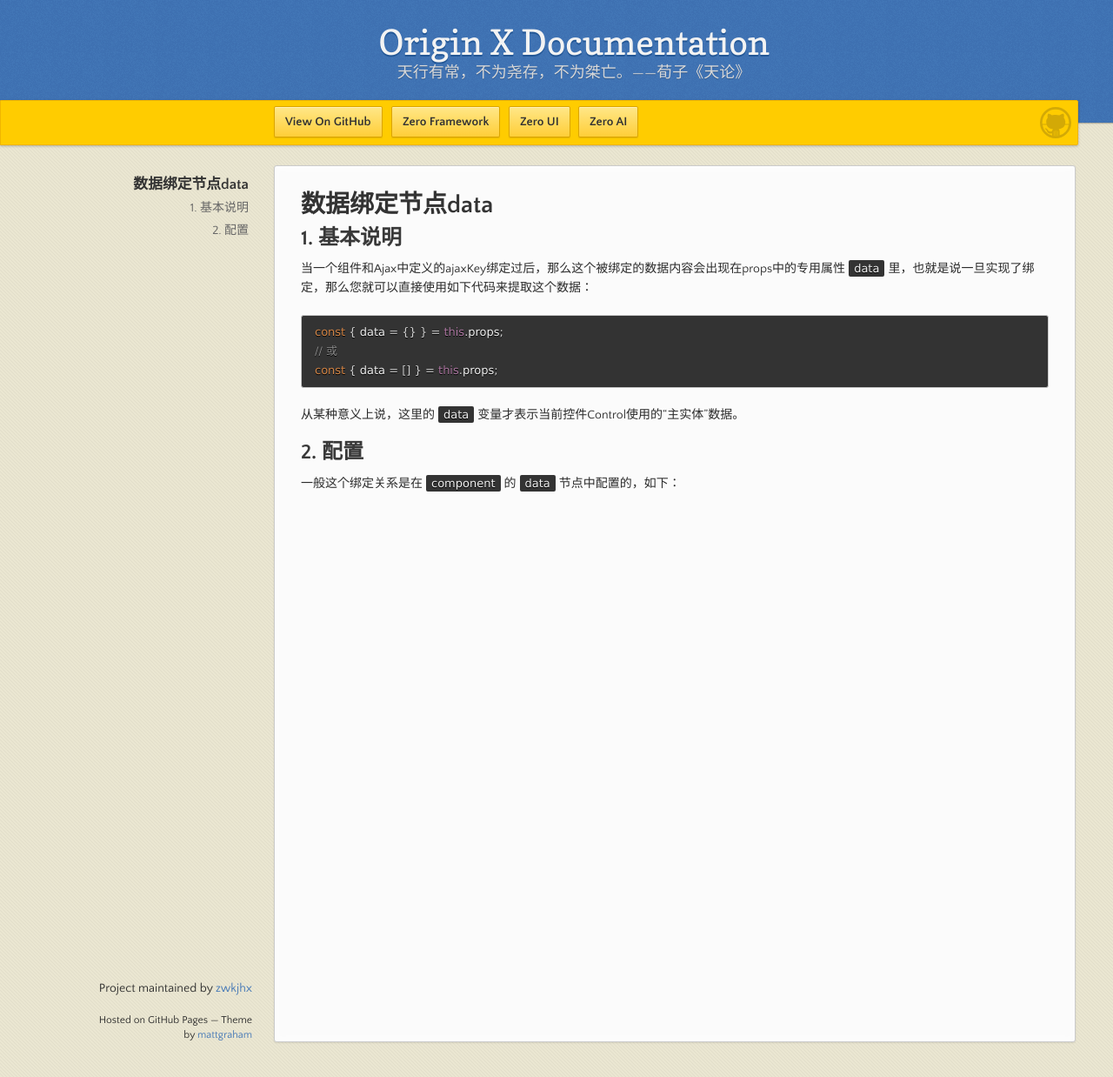
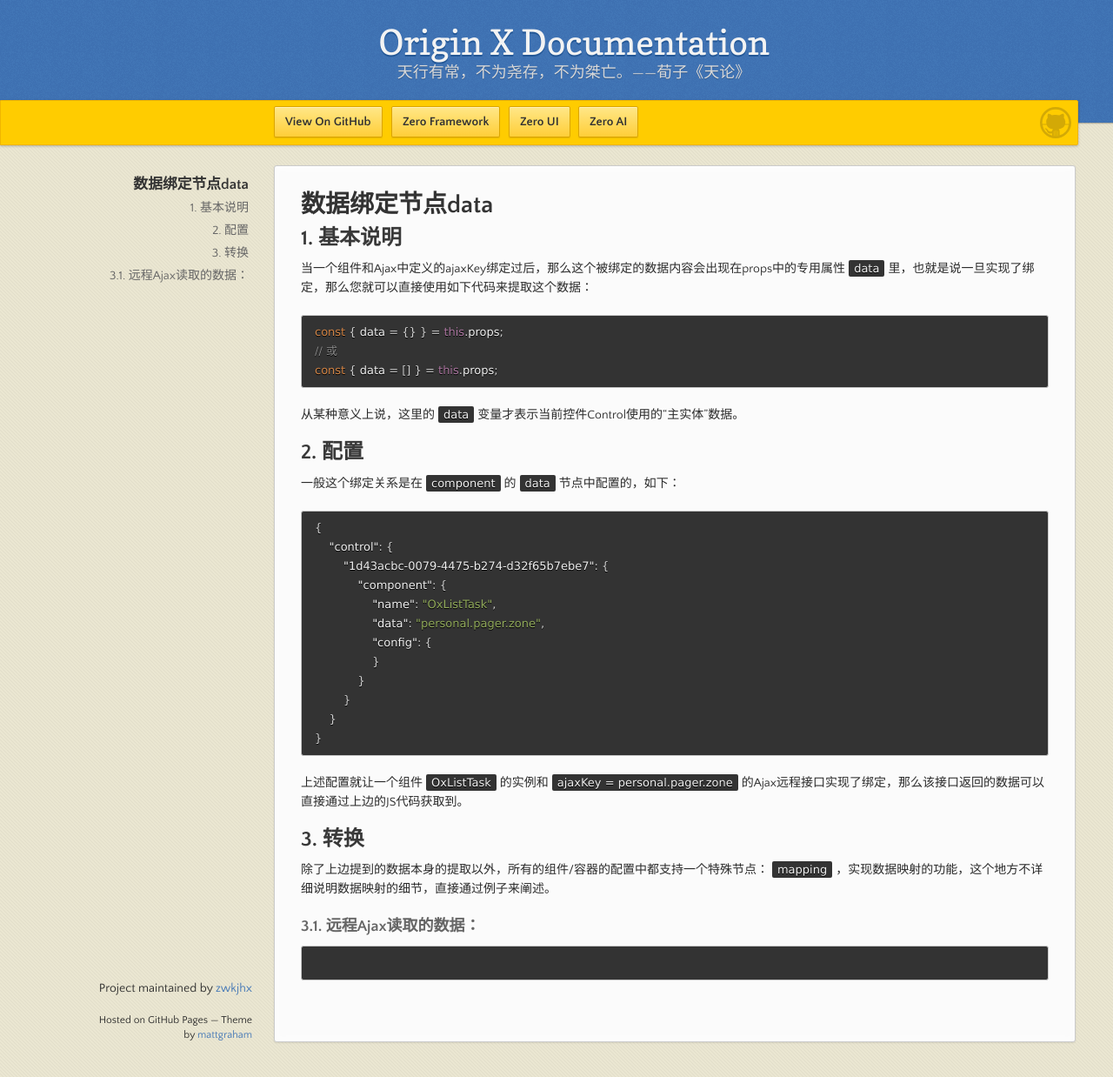
Before and after one commit to zwkjhx/ox-doc, a Jekyll site: the page built from specification/3-origin-xgui-fan/spo-012-shu-ju-bang-ding-jie-dian-data.md, in a window 1280 px wide and 1238 px high. Shown: the whole window at 87% size. Built offline with Jekyll 4.4.1, drawn with Linux system fonts in a browser that asks for light colours; our own code applies the rules of GitHub Pages for plain Markdown files.

Commit message:
Updates specification/3-origin-xgui-fan/spo-012-shu-ju-bang-ding-jie-dian-data.md
Auto commit by GitBook Editor

````diff
--- a/specification/3-origin-xgui-fan/spo-012-shu-ju-bang-ding-jie-dian-data.md
+++ b/specification/3-origin-xgui-fan/spo-012-shu-ju-bang-ding-jie-dian-data.md
@@ -15,3 +15,30 @@
 ## 2. 配置
 
 一般这个绑定关系是在`component`的`data`节点中配置的，如下：
+
+```json
+{
+    "control": {
+        "1d43acbc-0079-4475-b274-d32f65b7ebe7": {
+            "component": {
+                "name": "OxListTask",
+                "data": "personal.pager.zone",
+                "config": {
+                }
+            }
+        }
+    }
+}
+```
+
+上述配置就让一个组件`OxListTask`的实例和`ajaxKey = personal.pager.zone`的Ajax远程接口实现了绑定，那么该接口返回的数据可以直接通过上边的JS代码获取到。
+
+## 3. 转换
+
+除了上边提到的数据本身的提取以外，所有的组件/容器的配置中都支持一个特殊节点：`mapping`，实现数据映射的功能，这个地方不详细说明数据映射的细节，直接通过例子来阐述。
+
+### 3.1. 远程Ajax读取的数据：
+
+```json
+
+```
````
